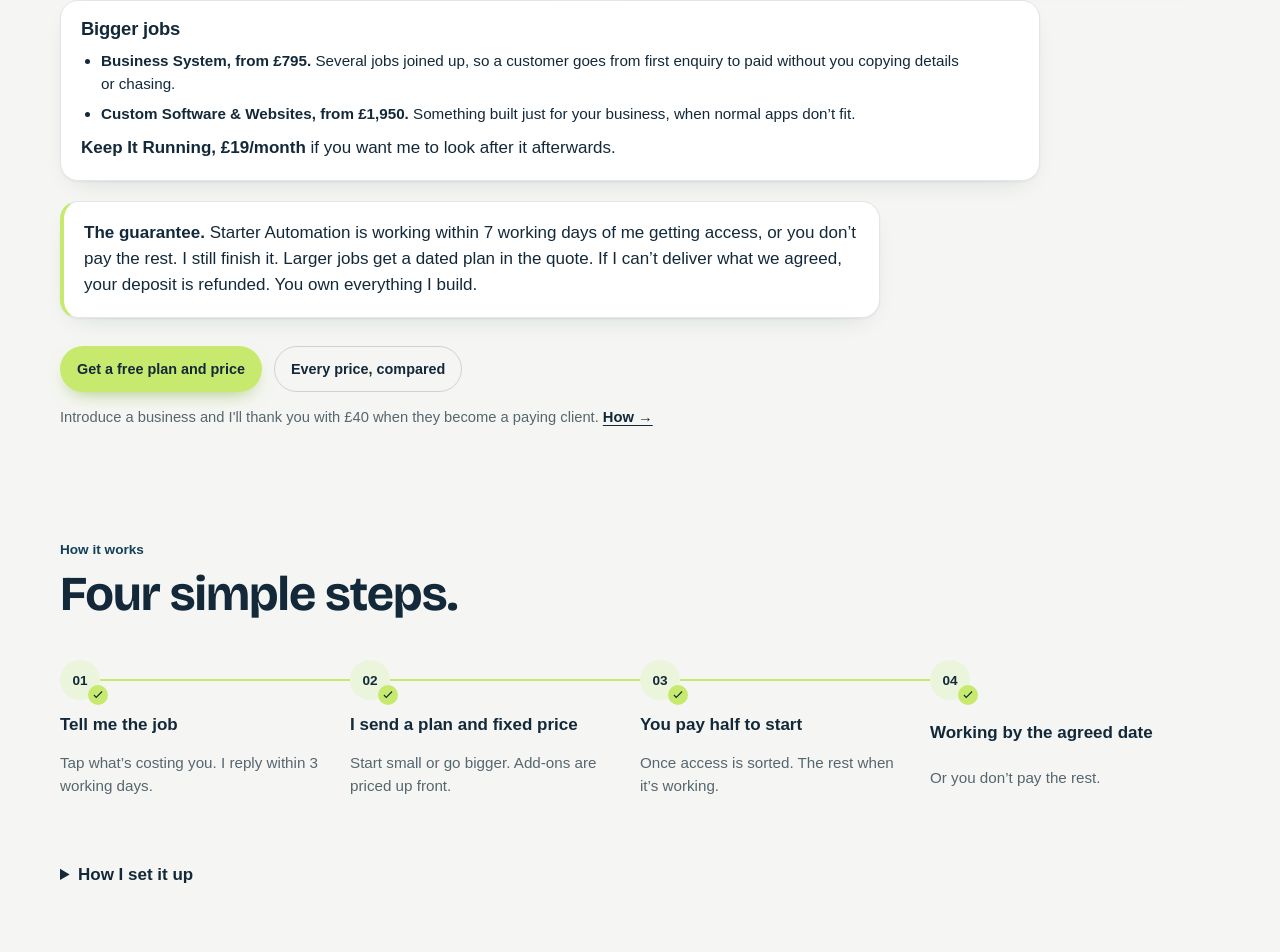
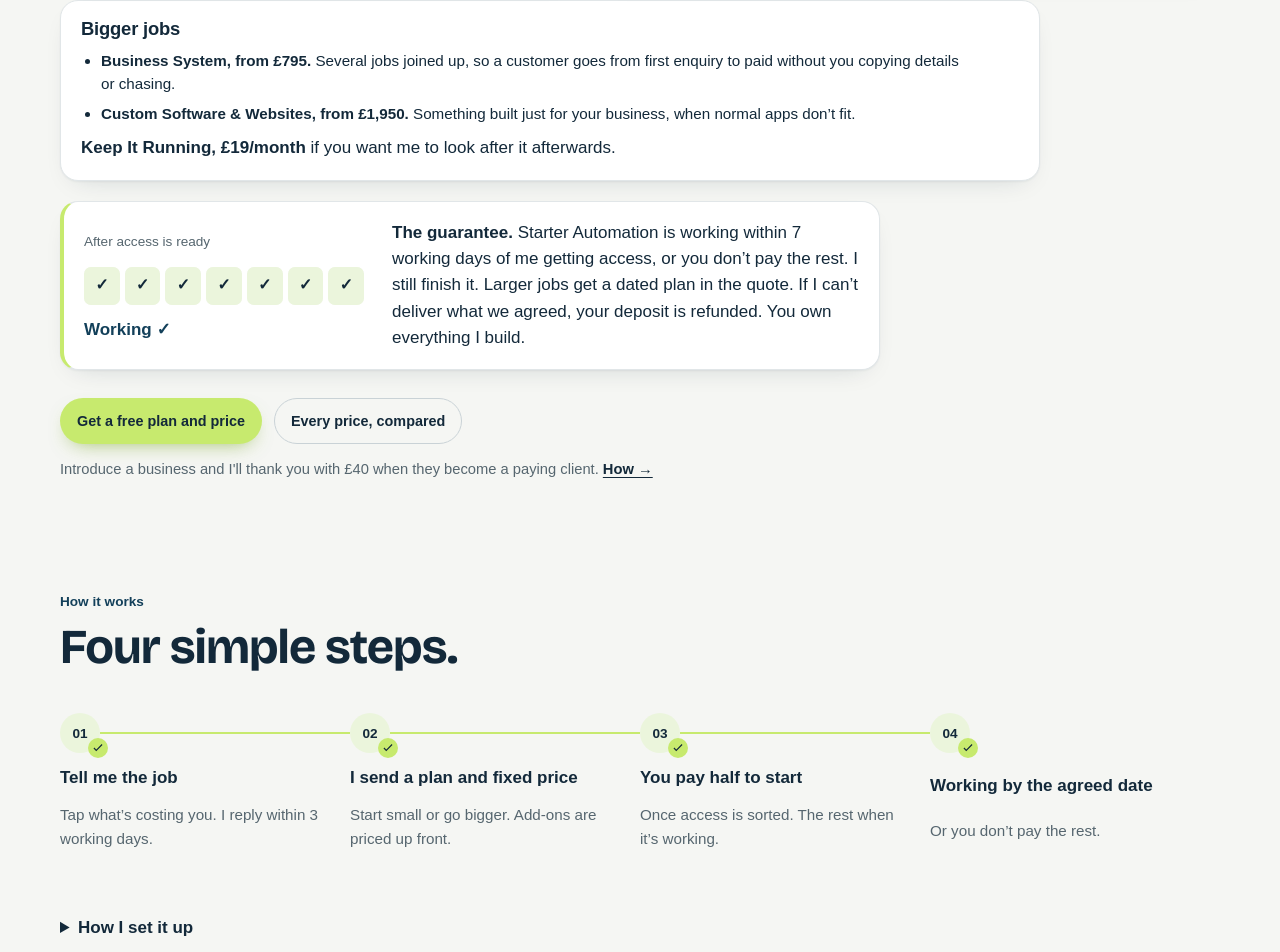
Before and after one commit to manazoid4/mazos-site, a Next.js app: page / in a window 1280 px wide. Shown: the part 4278-5230 px from the top of the page. Built offline with nearby package versions, Linux system fonts and the light colour scheme.

Commit message:
feat: illustrate the canonical working-day guarantee

```diff
--- /dev/null
+++ b/app/delivery-calendar.tsx
@@ -0,0 +1,19 @@
+import { GUARANTEE } from './offers';
+
+export function DeliveryCalendar() {
+  // The duration and qualification stay tied to the actual offer.
+  const days = Number(GUARANTEE.match(/within (\d+) working days/)?.[1]);
+  if (!Number.isInteger(days) || days < 1) throw new Error('Guarantee needs its working-day duration');
+  return (
+    <div className="s-guarantee s-calendar-guarantee" data-reveal>
+      <div className="s-calendar" aria-hidden="true">
+        <span>After access is ready</span>
+        <div className="s-calendar-days">
+          {Array.from({ length: days }, (_, index) => <span key={index} style={{ ['--i' as string]: index }}>{index + 1}<b>✓</b></span>)}
+        </div>
+        <strong>Working ✓</strong>
+      </div>
+      <p><strong>The guarantee.</strong> {GUARANTEE} You own everything I build.</p>
+    </div>
+  );
+}
--- a/app/page.tsx
+++ b/app/page.tsx
@@ -6,13 +6,14 @@ import { HOMEPAGE_FAQS } from './faqs';
 import { LeakCheckForm } from './leak-check/leak-check-form';
 import { CallLink, PricingViewTracker } from './analytics';
 import { StickyCheckCta } from './sticky-cta';
+import { DeliveryCalendar } from './delivery-calendar';
 import { InboxStory } from './inbox-story';
 import { SampleReport } from './sample-report';
 import { PlugHero } from './plug-hero';
 import { Scenes } from './scenes';
 import { ScrollReveal } from './scroll-reveal';
 import { NICHE_GUIDES } from './for/niches';
-import { CARE_PLAN, DELIVERY, EXTRAS, FREE_STEP, GUARANTEE, OFFERS, PROMISES } from './offers';
+import { CARE_PLAN, DELIVERY, EXTRAS, FREE_STEP, OFFERS, PROMISES } from './offers';
 
 const [STARTER, ...BIGGER] = OFFERS;
 const extra = (name: string) => EXTRAS.find((item) => item.name === name)!;
@@ -140,9 +141,7 @@ export default function Page() {
           <p><strong>{CARE_PLAN.name}, {CARE_PLAN.price}</strong> if you want me to look after it afterwards.</p>
         </div>
 
-        <div className="s-guarantee">
-          <strong>The guarantee.</strong> {GUARANTEE} You own everything I build.
-        </div>
+        <DeliveryCalendar />
         <div className="s-actions">
           <a className="button button-signal" href="#check">Get a free plan and price</a>
           <a className="button" href="/prices">Every price, compared</a>
--- a/app/refresh.css
+++ b/app/refresh.css
@@ -209,3 +209,16 @@ h2 { font-weight: 650; }
 }
 @keyframes s-process-line { from { transform: scale(0); } to { transform: scale(1); } }
 @keyframes s-process-tick { from { opacity: 0; transform: scale(.5); } to { opacity: 1; transform: scale(1); } }
+.s-calendar-guarantee { display: grid; gap: 28px; align-items: center; }
+.s-calendar { max-width: 320px; }
+.s-calendar > span { font-size: .85rem; color: var(--muted); }
+.s-calendar-days { display: grid; grid-template-columns: repeat(7, 1fr); gap: 5px; margin-block: 12px; }
+.s-calendar-days > span { display: grid; place-items: center; position: relative; min-height: 38px; border-radius: 7px; background: var(--paper); font-size: .8rem; }
+.s-calendar-days b { position: absolute; inset: 0; display: grid; place-items: center; background: var(--tint); border-radius: 7px; font-size: 1rem; }
+.s-calendar > strong { color: var(--accent); }
+@media (min-width: 721px) { .s-calendar-guarantee { grid-template-columns: 280px 1fr; } }
+@media (prefers-reduced-motion: no-preference) {
+  .js-reveal .s-calendar-guarantee[data-shown] .s-calendar-days b { animation: s-day-tick 350ms ease-out both; animation-delay: calc(var(--i) * .3s); }
+  .js-reveal .s-calendar-guarantee[data-shown] .s-calendar > strong { animation: s-day-tick 350ms ease-out 2.2s both; }
+}
+@keyframes s-day-tick { from { opacity: 0; transform: translateY(4px); } to { opacity: 1; transform: none; } }
```
Also changed, not shown: 1 other file (tests, documents, lock files or other folders).
